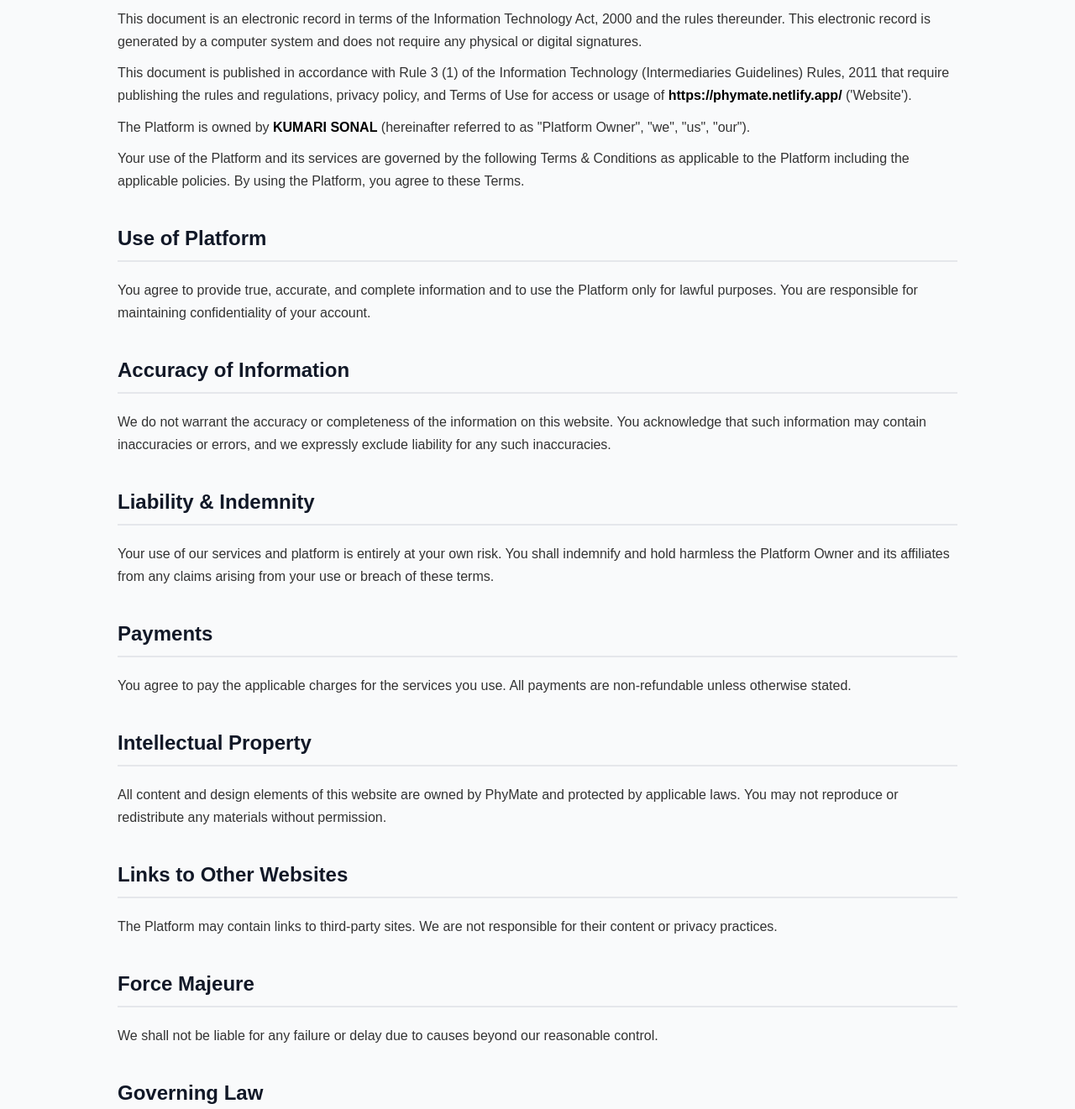
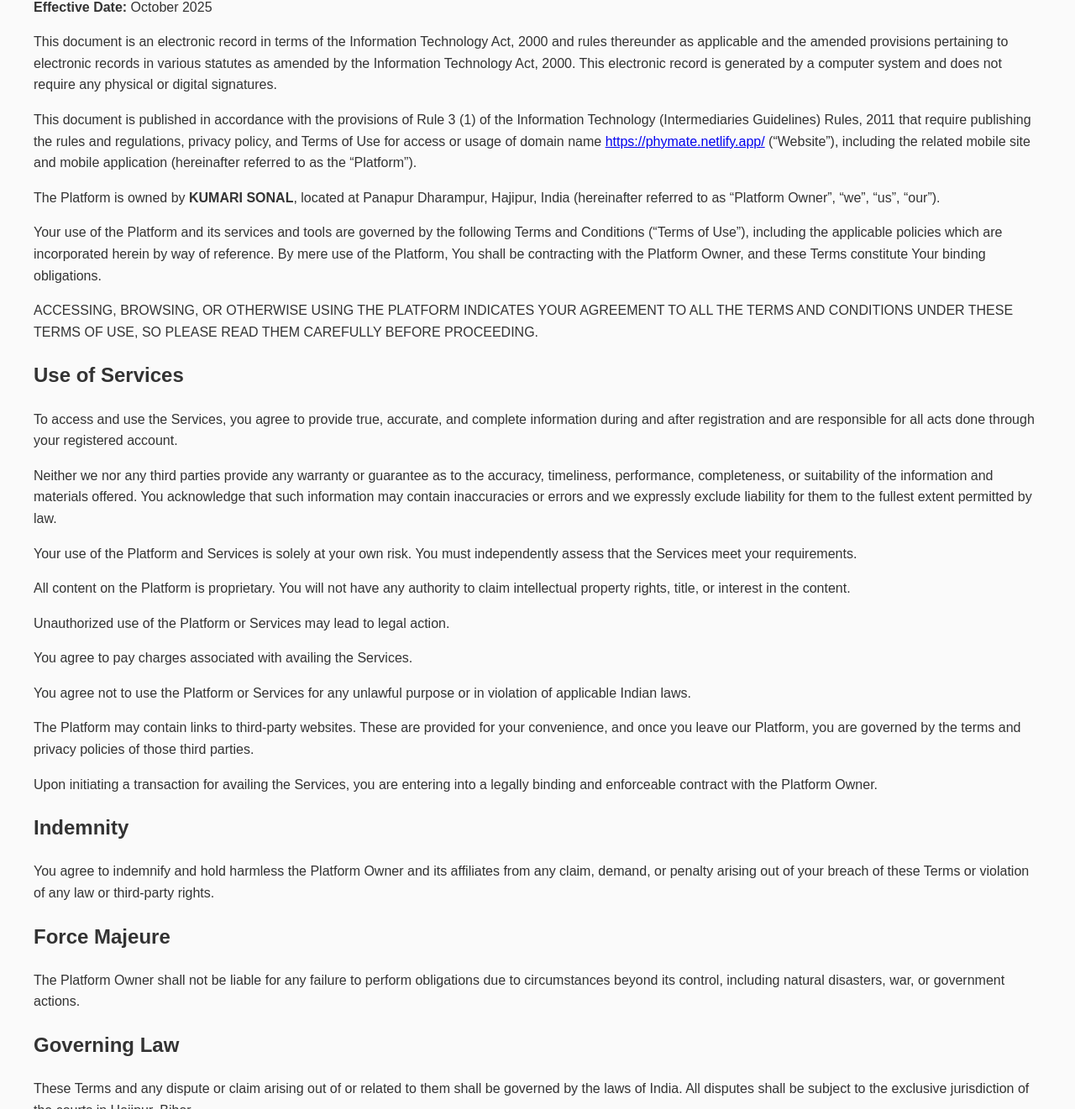
Before and after one commit to KS2179/Phymate, a plain HTML site: page terms.html in a window 1280 px wide. Shown: the part 117-1438 px from the top of the page at 84% size. Drawn offline with Linux system fonts and the light colour scheme.

Commit message:
Update terms.html

```diff
--- a/terms.html
+++ b/terms.html
@@ -4,85 +4,70 @@
   <meta charset="UTF-8">
   <meta name="viewport" content="width=device-width, initial-scale=1.0">
   <title>Terms & Conditions | PhyMate</title>
-  <link rel="stylesheet" href="style.css">
   <style>
     body {
-      font-family: 'Poppins', sans-serif;
-      background-color: #f9fafb;
+      font-family: Arial, sans-serif;
+      margin: 40px;
+      line-height: 1.6;
       color: #333;
-      line-height: 1.7;
-      padding: 40px;
-      max-width: 1000px;
-      margin: auto;
-    }
-    h1, h2 {
-      color: #111827;
+      background-color: #fafafa;
     }
     h1 {
-      margin-bottom: 10px;
-    }
-    h2 {
-      margin-top: 35px;
-      border-bottom: 2px solid #e5e7eb;
-      padding-bottom: 5px;
+      text-align: center;
+      color: #111;
     }
     p {
-      margin: 10px 0;
-    }
-    strong {
-      color: #000;
-    }
-    a {
-      color: #2563eb;
-      text-decoration: none;
-    }
-    a:hover {
-      text-decoration: underline;
+      margin-bottom: 15px;
     }
   </style>
 </head>
 <body>
 
   <h1>Terms & Conditions</h1>
-  <p>This document is an electronic record in terms of the Information Technology Act, 2000 and the rules thereunder. This electronic record is generated by a computer system and does not require any physical or digital signatures.</p>
+  <p><strong>Effective Date:</strong> October 2025</p>
 
-  <p>This document is published in accordance with Rule 3 (1) of the Information Technology (Intermediaries Guidelines) Rules, 2011 that require publishing the rules and regulations, privacy policy, and Terms of Use for access or usage of <strong>https://phymate.netlify.app/</strong> ('Website').</p>
+  <p>This document is an electronic record in terms of the Information Technology Act, 2000 and rules thereunder as applicable and the amended provisions pertaining to electronic records in various statutes as amended by the Information Technology Act, 2000. This electronic record is generated by a computer system and does not require any physical or digital signatures.</p>
 
-  <p>The Platform is owned by <strong>KUMARI SONAL</strong> (hereinafter referred to as "Platform Owner", "we", "us", "our").</p>
+  <p>This document is published in accordance with the provisions of Rule 3 (1) of the Information Technology (Intermediaries Guidelines) Rules, 2011 that require publishing the rules and regulations, privacy policy, and Terms of Use for access or usage of domain name <a href="https://phymate.netlify.app/" target="_blank">https://phymate.netlify.app/</a> (“Website”), including the related mobile site and mobile application (hereinafter referred to as the “Platform”).</p>
 
-  <p>Your use of the Platform and its services are governed by the following Terms & Conditions as applicable to the Platform including the applicable policies. By using the Platform, you agree to these Terms.</p>
+  <p>The Platform is owned by <strong>KUMARI SONAL</strong>, located at Panapur Dharampur, Hajipur, India (hereinafter referred to as “Platform Owner”, “we”, “us”, “our”).</p>
 
-  <h2>Use of Platform</h2>
-  <p>You agree to provide true, accurate, and complete information and to use the Platform only for lawful purposes. You are responsible for maintaining confidentiality of your account.</p>
+  <p>Your use of the Platform and its services and tools are governed by the following Terms and Conditions (“Terms of Use”), including the applicable policies which are incorporated herein by way of reference. By mere use of the Platform, You shall be contracting with the Platform Owner, and these Terms constitute Your binding obligations.</p>
 
-  <h2>Accuracy of Information</h2>
-  <p>We do not warrant the accuracy or completeness of the information on this website. You acknowledge that such information may contain inaccuracies or errors, and we expressly exclude liability for any such inaccuracies.</p>
+  <p>ACCESSING, BROWSING, OR OTHERWISE USING THE PLATFORM INDICATES YOUR AGREEMENT TO ALL THE TERMS AND CONDITIONS UNDER THESE TERMS OF USE, SO PLEASE READ THEM CAREFULLY BEFORE PROCEEDING.</p>
 
-  <h2>Liability & Indemnity</h2>
-  <p>Your use of our services and platform is entirely at your own risk. You shall indemnify and hold harmless the Platform Owner and its affiliates from any claims arising from your use or breach of these terms.</p>
+  <h2>Use of Services</h2>
+  <p>To access and use the Services, you agree to provide true, accurate, and complete information during and after registration and are responsible for all acts done through your registered account.</p>
 
-  <h2>Payments</h2>
-  <p>You agree to pay the applicable charges for the services you use. All payments are non-refundable unless otherwise stated.</p>
+  <p>Neither we nor any third parties provide any warranty or guarantee as to the accuracy, timeliness, performance, completeness, or suitability of the information and materials offered. You acknowledge that such information may contain inaccuracies or errors and we expressly exclude liability for them to the fullest extent permitted by law.</p>
 
-  <h2>Intellectual Property</h2>
-  <p>All content and design elements of this website are owned by PhyMate and protected by applicable laws. You may not reproduce or redistribute any materials without permission.</p>
+  <p>Your use of the Platform and Services is solely at your own risk. You must independently assess that the Services meet your requirements.</p>
 
-  <h2>Links to Other Websites</h2>
-  <p>The Platform may contain links to third-party sites. We are not responsible for their content or privacy practices.</p>
+  <p>All content on the Platform is proprietary. You will not have any authority to claim intellectual property rights, title, or interest in the content.</p>
+
+  <p>Unauthorized use of the Platform or Services may lead to legal action.</p>
+
+  <p>You agree to pay charges associated with availing the Services.</p>
+
+  <p>You agree not to use the Platform or Services for any unlawful purpose or in violation of applicable Indian laws.</p>
+
+  <p>The Platform may contain links to third-party websites. These are provided for your convenience, and once you leave our Platform, you are governed by the terms and privacy policies of those third parties.</p>
+
+  <p>Upon initiating a transaction for availing the Services, you are entering into a legally binding and enforceable contract with the Platform Owner.</p>
+
+  <h2>Indemnity</h2>
+  <p>You agree to indemnify and hold harmless the Platform Owner and its affiliates from any claim, demand, or penalty arising out of your breach of these Terms or violation of any law or third-party rights.</p>
 
   <h2>Force Majeure</h2>
-  <p>We shall not be liable for any failure or delay due to causes beyond our reasonable control.</p>
+  <p>The Platform Owner shall not be liable for any failure to perform obligations due to circumstances beyond its control, including natural disasters, war, or government actions.</p>
 
   <h2>Governing Law</h2>
-  <p>These Terms shall be governed by and construed in accordance with the laws of India. All disputes shall be subject to the exclusive jurisdiction of courts in Hajipur, Bihar.</p>
+  <p>These Terms and any dispute or claim arising out of or related to them shall be governed by the laws of India. All disputes shall be subject to the exclusive jurisdiction of the courts in Hajipur, Bihar.</p>
 
-  <h2>Privacy Policy</h2>
-  <p>We value your privacy and handle your personal data in accordance with the applicable data protection laws of India.</p>
+  <h2>Contact Information</h2>
+  <p>For any queries or communications regarding these Terms, please contact us using the information provided on our website.</p>
 
-  <h2>Refund Policy</h2>
-  <p>We do not offer any kind of refund. Please ensure accuracy before making payments.</p>
-
-  <p><a href="index.html">← Back to Home</a></p>
+  <p style="margin-top: 40px; text-align:center;">© 2025 PhyMate. All rights reserved.</p>
 
 </body>
 </html>
```
